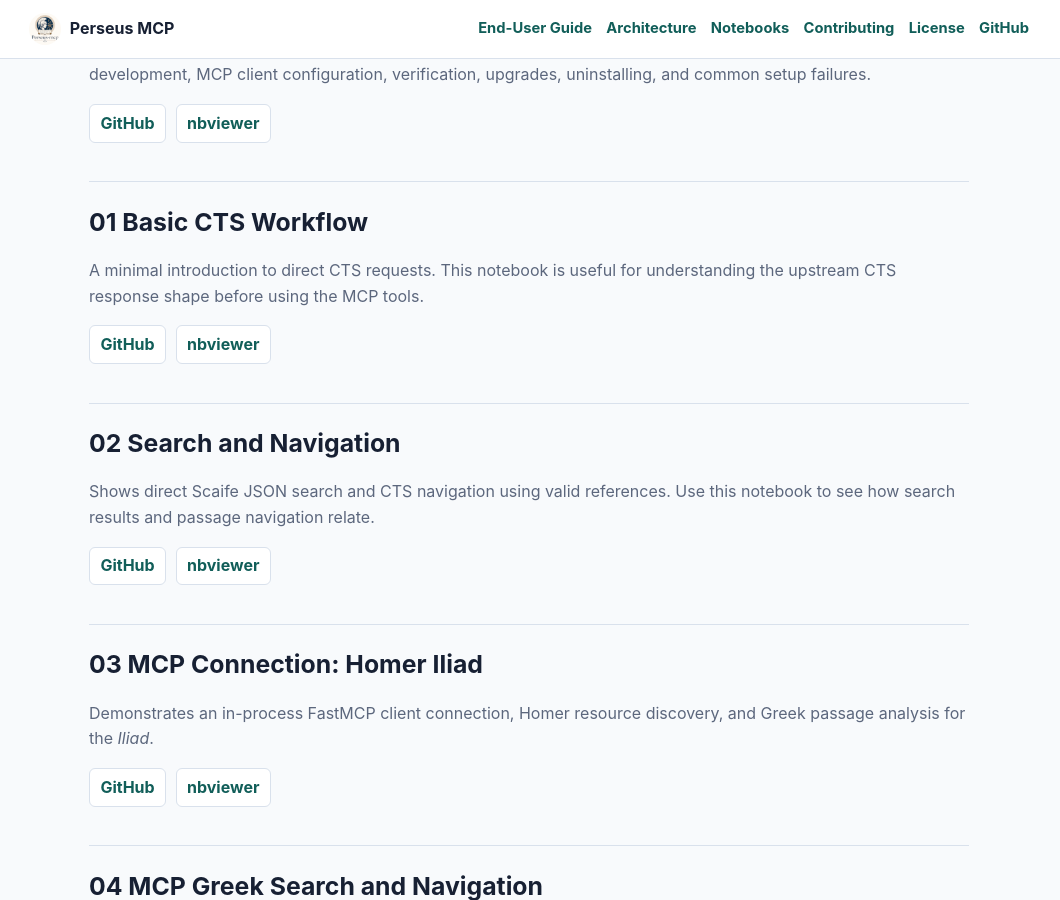
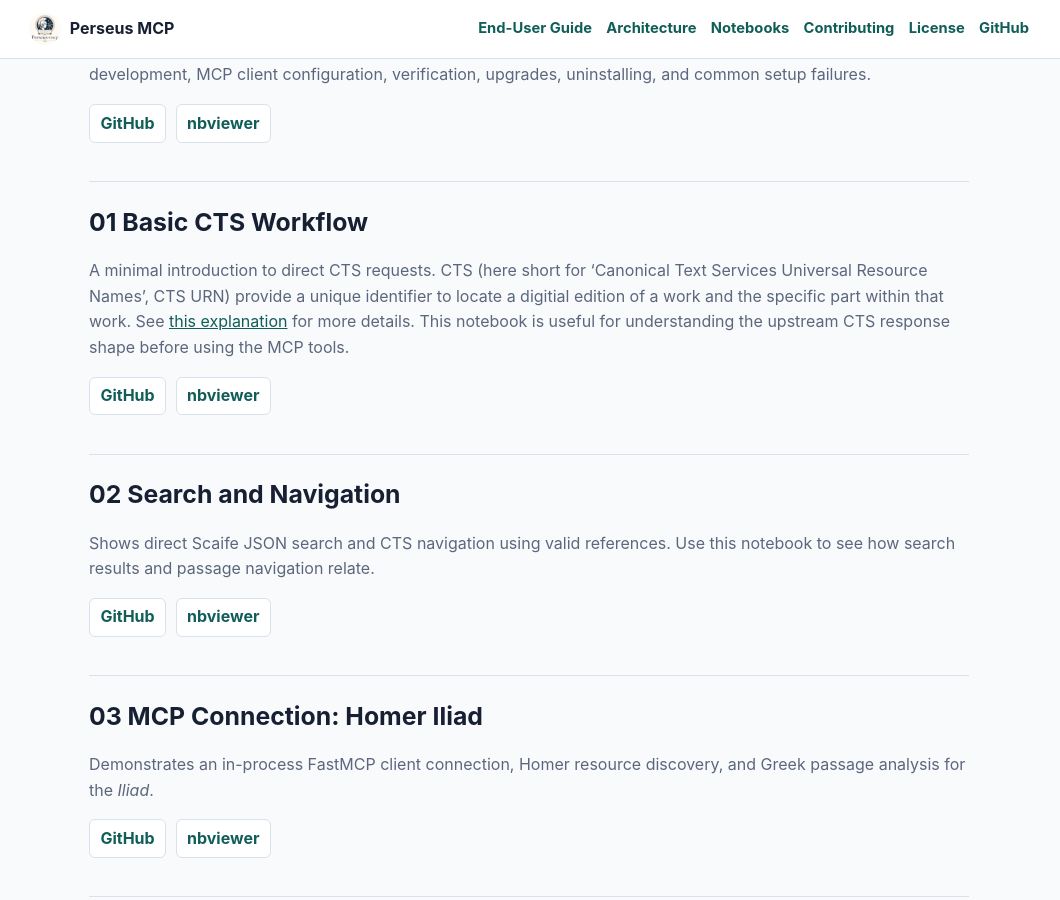
Before and after one commit to tonyjurg/Perseus-mcp, a Jekyll site: the page built from docs/notebooks.md, in a window 1280 px wide and 900 px high, scrolled down 345 px. Shown: the whole window, without its empty margins (111-1171 px from the left). Built offline with Jekyll 4.4.1, drawn with Linux system fonts in a browser that asks for light colours.

Commit message:
Update introduction in notebooks.md for CTS
Clarify the explanation of CTS in the introduction.

```diff
--- a/docs/notebooks.md
+++ b/docs/notebooks.md
@@ -24,7 +24,7 @@ upgrades, uninstalling, and common setup failures.
 
 ## 01 Basic CTS Workflow
 
-A minimal introduction to direct CTS requests. This notebook is useful for
+A minimal introduction to direct CTS requests. CTS (here short for 'Canonical Text Services Universal Resource Names', CTS URN) provide a unique identifier to locate a digitial edition of a work and the specific part within that work. See [this explanation](https://sites.tufts.edu/perseusupdates/2021/01/05/what-is-a-cts-urn/) for more details. This notebook is useful for
 understanding the upstream CTS response shape before using the MCP tools.
 
 <p class="link-actions">
```
